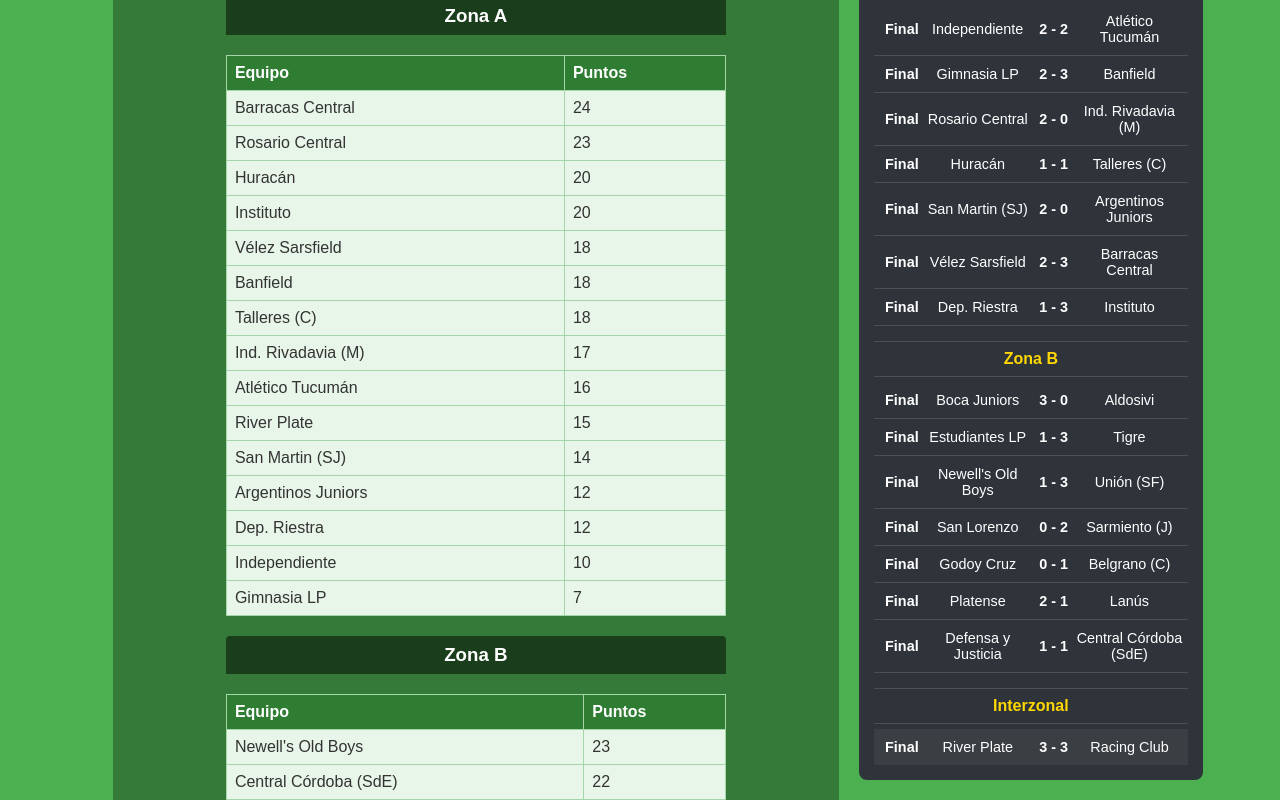
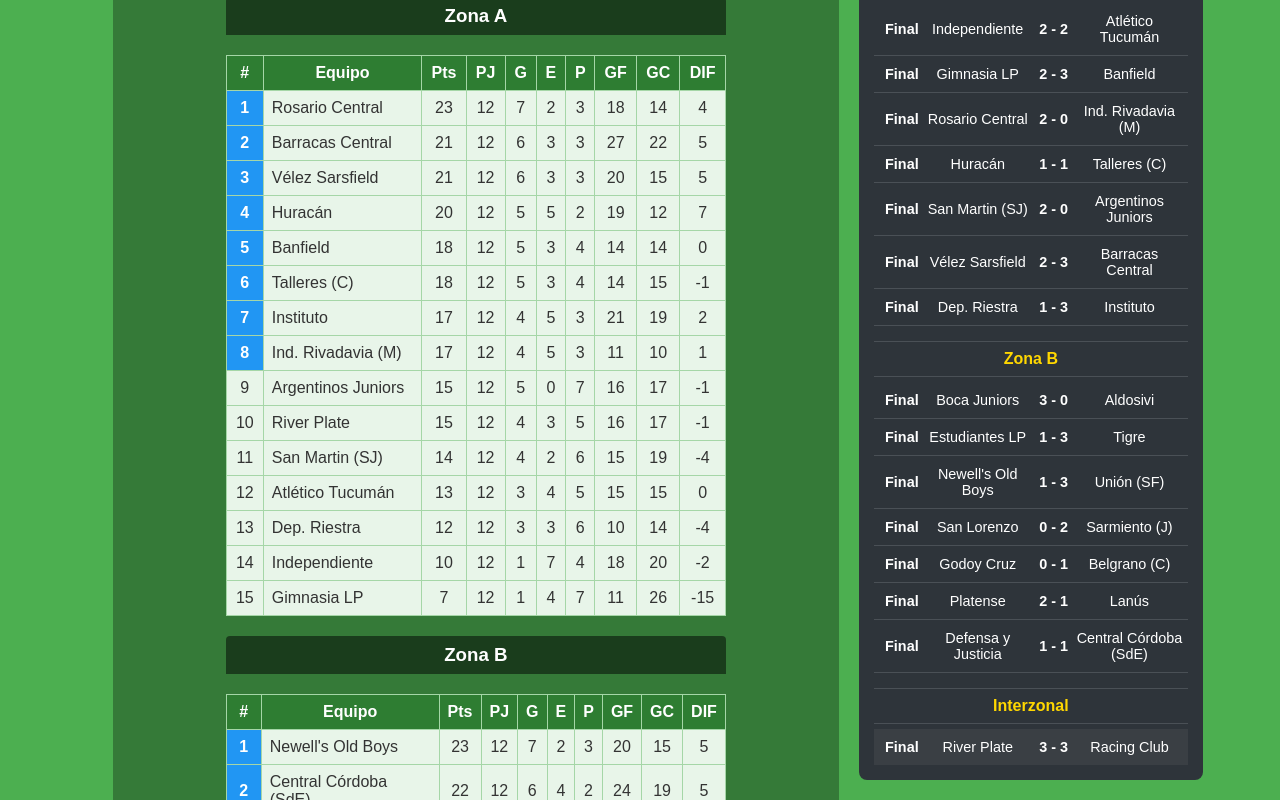
Before and after one commit to tobinapoli/fulbo, an Angular app: page /tabla-posiciones in a window 1280 px wide. Shown: the part 340-1140 px from the top of the page. Built offline with nearby package versions, Linux system fonts and the light colour scheme.

Commit message:
colores para los clasificados

```diff
--- a/src/app/components/tabla-posiciones/tabla-posiciones.component.css
+++ b/src/app/components/tabla-posiciones/tabla-posiciones.component.css
@@ -99,6 +99,26 @@
   text-align: left;
 }
 
+td.clasificado {
+  background-color: #2196F3; /* Un azul material design */
+  color: white; /* Texto blanco para contraste con el fondo azul */
+  font-weight: bold;
+}
+
+/* Ajustes para que el texto de las celdas de la tabla esté centrado */
+th {
+  text-align: center;
+}
+
+td {
+  text-align: center;
+}
+
+/* Específicamente para la celda del nombre del equipo, si se prefiere alineado a la izquierda */
+td:nth-child(2) { /* Asumiendo que el nombre del equipo es la segunda columna */
+  text-align: left;
+}
+
 thead {
   background-color: #2e7d32; /* Verde más oscuro para encabezados */
   color: white;
--- a/src/app/components/tabla-posiciones/tabla-posiciones.component.html
+++ b/src/app/components/tabla-posiciones/tabla-posiciones.component.html
@@ -25,14 +25,30 @@
                     <table>
                         <thead>
                             <tr>
+                                <th>#</th>
                                 <th>Equipo</th>
-                                <th>Puntos</th>
+                                <th>Pts</th>
+                                <th>PJ</th>
+                                <th>G</th>
+                                <th>E</th>
+                                <th>P</th>
+                                <th>GF</th>
+                                <th>GC</th>
+                                <th>DIF</th>
                             </tr>
                         </thead>
                         <tbody>
-                            <tr *ngFor="let pos of posicionesZonaA">
+                            <tr *ngFor="let pos of posicionesZonaA; let i = index">
+                                <td [class.clasificado]="i < 8">{{ i + 1 }}</td>
                                 <td>{{ pos.equipo.nombre }}</td>
                                 <td>{{ pos.puntos }}</td>
+                                <td>{{ pos.pj }}</td>
+                                <td>{{ pos.g }}</td>
+                                <td>{{ pos.e }}</td>
+                                <td>{{ pos.p }}</td>
+                                <td>{{ pos.gf }}</td>
+                                <td>{{ pos.gc }}</td>
+                                <td>{{ pos.dif }}</td>
                             </tr>
                         </tbody>
                     </table>
@@ -43,14 +59,30 @@
                     <table>
                         <thead>
                             <tr>
+                                <th>#</th>
                                 <th>Equipo</th>
-                                <th>Puntos</th>
+                                <th>Pts</th>
+                                <th>PJ</th>
+                                <th>G</th>
+                                <th>E</th>
+                                <th>P</th>
+                                <th>GF</th>
+                                <th>GC</th>
+                                <th>DIF</th>
                             </tr>
                         </thead>
                         <tbody>
-                            <tr *ngFor="let pos of posicionesZonaB">
+                            <tr *ngFor="let pos of posicionesZonaB; let i = index">
+                                <td [class.clasificado]="i < 8">{{ i + 1 }}</td>
                                 <td>{{ pos.equipo.nombre }}</td>
                                 <td>{{ pos.puntos }}</td>
+                                <td>{{ pos.pj }}</td>
+                                <td>{{ pos.g }}</td>
+                                <td>{{ pos.e }}</td>
+                                <td>{{ pos.p }}</td>
+                                <td>{{ pos.gf }}</td>
+                                <td>{{ pos.gc }}</td>
+                                <td>{{ pos.dif }}</td>
                             </tr>
                         </tbody>
                     </table>
--- a/src/app/services/fixture.service.ts
+++ b/src/app/services/fixture.service.ts
@@ -16,26 +16,21 @@
    */
   private generarPartidosIntrazonaYEquipoLibre(
     equiposZona: string[],
-    fechaIndex: number,
-    fechaNumeroGlobal: number,
+    fechaIndex: number, // 0-based index of the current round for rotation purposes
+    fechaNumeroGlobal: number, // 1-based actual round number for display/simulation
     fechaHastaDondeSeJugo: number
   ): ResultadoFechaZona {
     if (equiposZona.length % 2 === 0) {
       throw new Error('Este método espera un número impar de equipos para determinar un equipo libre.');
     }
 
-    const equiposConBye = [...equiposZona, '__BYE__']; // Añadir un equipo "descanso" temporal
+    const equiposConBye = [...equiposZona, '__BYE__'];
     const n = equiposConBye.length;
     const partidosDeEstaFecha: PartidoFixture[] = [];
     let equipoLibreReal: string = '';
 
-    // Aplicar la rotación correspondiente a la fecha actual (fechaIndex)
-    // El primer equipo (equiposConBye[0]) se mantiene fijo.
-    // Los demás rotan. Para la fecha 0, no hay rotación previa.
-    // Para fecha 1, el último se mueve a la posición 1, y los demás se desplazan.
-    // Esto es equivalente a rotar la sublista equiposConBye.slice(1)
     const elementosRotativos = equiposConBye.slice(1);
-    for (let i = 0; i < fechaIndex; i++) {
+    for (let k = 0; k < fechaIndex; k++) { // k instead of i to avoid conflict if this code is nested
       const ultimo = elementosRotativos.pop();
       if (ultimo) {
         elementosRotativos.unshift(ultimo);
@@ -43,31 +38,38 @@
     }
     const equiposRotadosEstaFecha = [equiposConBye[0], ...elementosRotativos];
 
-    for (let i = 0; i < n / 2; i++) {
-      const local = equiposRotadosEstaFecha[i];
-      const visitante = equiposRotadosEstaFecha[n - 1 - i];
+    for (let j = 0; j < n / 2; j++) { // j instead of i
+      let localEquipo = equiposRotadosEstaFecha[j];
+      let visitanteEquipo = equiposRotadosEstaFecha[n - 1 - j];
 
-      if (local === '__BYE__') {
-        equipoLibreReal = visitante;
-      } else if (visitante === '__BYE__') {
-        equipoLibreReal = local;
+      // Alternar local/visitante para el equipo fijo (j=0) en fechas impares (fechaIndex)
+      // fechaIndex es 0-based, así que las fechas "impares" (1, 3, 5...) tienen fechaIndex par (0, 2, 4...)
+      // No, si fechaIndex es 0, 2, 4 (rondas 1, 3, 5) -> fijo es local
+      // Si fechaIndex es 1, 3, 5 (rondas 2, 4, 6) -> fijo es visitante
+      if (j === 0 && fechaIndex % 2 !== 0) {
+        [localEquipo, visitanteEquipo] = [visitanteEquipo, localEquipo];
+      }
+
+      if (localEquipo === '__BYE__') {
+        equipoLibreReal = visitanteEquipo;
+      } else if (visitanteEquipo === '__BYE__') {
+        equipoLibreReal = localEquipo;
       } else {
-        // Simular resultados si la fecha ya se jugó
         let golesLocal: number | null = null;
         let golesVisitante: number | null = null;
         let jugado = false;
 
         if (fechaNumeroGlobal <= fechaHastaDondeSeJugo) {
           jugado = true;
-          golesLocal = Math.floor(Math.random() * 4); // Resultado aleatorio 0-3
-          golesVisitante = Math.floor(Math.random() * 4); // Resultado aleatorio 0-3
+          golesLocal = Math.floor(Math.random() * 4);
+          golesVisitante = Math.floor(Math.random() * 4);
         }
-        partidosDeEstaFecha.push({ local, visitante, golesLocal, golesVisitante, jugado });
+        partidosDeEstaFecha.push({ local: localEquipo, visitante: visitanteEquipo, golesLocal, golesVisitante, jugado });
       }
     }
 
     return {
-      fechaNumero: fechaIndex + 1,
+      fechaNumero: fechaNumeroGlobal, // Usar fechaNumeroGlobal que es 1-based
       partidosIntrazona: partidosDeEstaFecha,
       equipoLibreParaInterzonal: equipoLibreReal
     };
@@ -83,21 +85,14 @@
     }
 
     const fixtureCompleto: FechaTorneoCompleta[] = [];
-    const numeroDeFechas = 15; // Dado que son 15 equipos por zona, y el que queda libre juega interzonal.
+    const numeroDeFechas = 15;
 
     for (let i = 0; i < numeroDeFechas; i++) {
-      const fechaNumeroActual = i + 1;
-      // Generar partidos y libre para Zona A para la fecha 'i'
-      const resultadoZonaA = this.generarPartidosIntrazonaYEquipoLibre([...nombresEquiposZonaA], i, fechaNumeroActual, fechaHastaDondeSeJugo);
+      const fechaNumeroActual = i + 1; // 1-based
+      const fechaIndex = i; // 0-based for rotation logic
 
-      // Generar partidos y libre para Zona B para la fecha 'i'
-      // IMPORTANTE: Para que los "libres" se crucen correctamente y no se repitan los interzonales,
-      // la "rotación" o el orden de los equipos de la Zona B debe ser diferente o estar desfasado
-      // respecto a la Zona A. Una forma simple es invertir el orden inicial de la Zona B o aplicar un offset.
-      // Aquí, para simplificar, usamos la misma lógica de rotación pero con su propia lista.
-      // Una mejora sería asegurar que los cruces interzonales sean variados si es un requisito.
-      // Por ahora, el 'equipoLibre' de cada zona se determinará por la misma lógica de rotación interna.
-      const resultadoZonaB = this.generarPartidosIntrazonaYEquipoLibre([...nombresEquiposZonaB], i, fechaNumeroActual, fechaHastaDondeSeJugo);
+      const resultadoZonaA = this.generarPartidosIntrazonaYEquipoLibre([...nombresEquiposZonaA], fechaIndex, fechaNumeroActual, fechaHastaDondeSeJugo);
+      const resultadoZonaB = this.generarPartidosIntrazonaYEquipoLibre([...nombresEquiposZonaB], fechaIndex, fechaNumeroActual, fechaHastaDondeSeJugo);
 
       let golesLocalInterzonal: number | null = null;
       let golesVisitanteInterzonal: number | null = null;
@@ -109,9 +104,18 @@
         golesVisitanteInterzonal = Math.floor(Math.random() * 4);
       }
 
+      let localInterzonalEquipo = resultadoZonaA.equipoLibreParaInterzonal;
+      let visitanteInterzonalEquipo = resultadoZonaB.equipoLibreParaInterzonal;
+
+      // Alternar local/visitante para el partido interzonal basado en fechaNumeroActual (1-based)
+      // Si fechaNumeroActual es par, el equipo de Zona B (visitante original) juega de local.
+      if (fechaNumeroActual % 2 === 0) {
+        [localInterzonalEquipo, visitanteInterzonalEquipo] = [visitanteInterzonalEquipo, localInterzonalEquipo];
+      }
+
       const partidoInterzonal: PartidoFixture = {
-        local: resultadoZonaA.equipoLibreParaInterzonal,
-        visitante: resultadoZonaB.equipoLibreParaInterzonal,
+        local: localInterzonalEquipo,
+        visitante: visitanteInterzonalEquipo,
         golesLocal: golesLocalInterzonal,
         golesVisitante: golesVisitanteInterzonal,
         jugado: jugadoInterzonal
```
